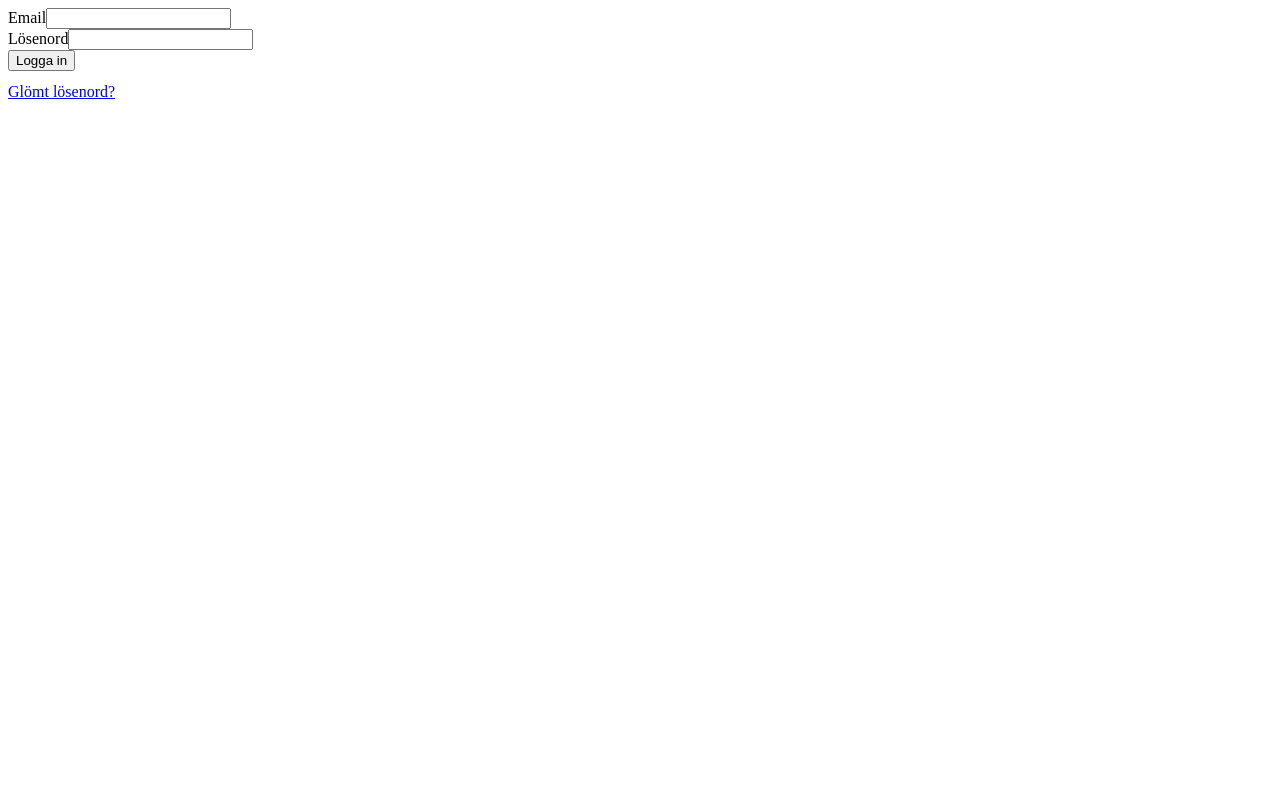
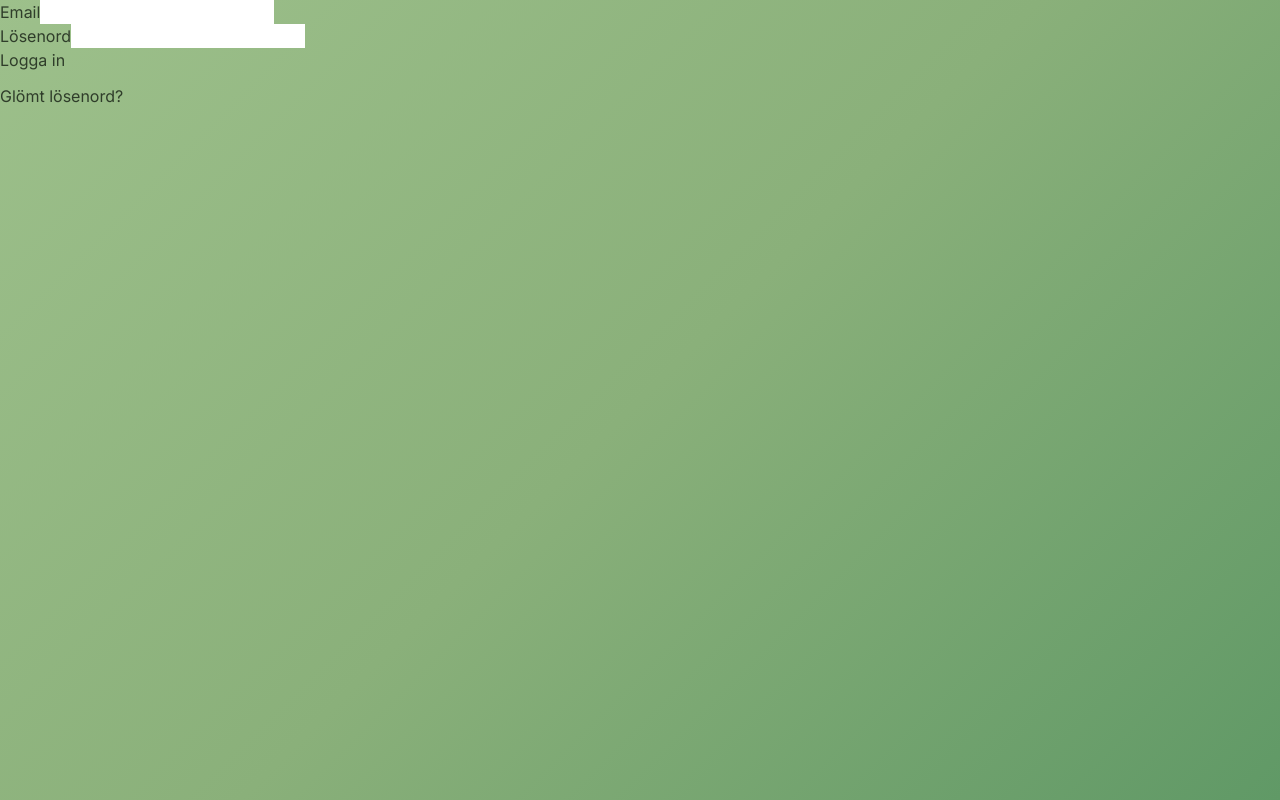
Before and after one commit to CNA-26/users-frontend, a React (Create React App) app: page /login in a window 1280 px wide. Built offline with nearby package versions, Linux system fonts and the light colour scheme.

Commit message:
Team commit: tailwind Css config

```diff
--- a/package.json
+++ b/package.json
@@ -9,6 +9,9 @@
     "@types/node": "^18.19.0",
     "@types/react": "^18.2.79",
     "@types/react-dom": "^18.2.25",
+    "autoprefixer": "^10.4.24",
+    "postcss": "^8.5.6",
+    "tailwindcss": "^3.4.17",
     "typescript": "^4.9.5"
   },
   "scripts": {
--- /dev/null
+++ b/postcss.config.js
@@ -0,0 +1,6 @@
+module.exports = {
+    plugins: {
+        tailwindcss: {},
+        autoprefixer: {},
+    },
+}
--- /dev/null
+++ b/src/index.css
@@ -0,0 +1,13 @@
+@import url('https://fonts.googleapis.com/css2?family=Lemon&family=Inter:wght@400;600;700&display=swap');
+
+@tailwind base;
+@tailwind components;
+@tailwind utilities;
+
+@layer base {
+    body {
+        @apply font-sans text-monstera-dark antialiased;
+        background: linear-gradient(135deg, #9DC08B 0%, #8AB07A 50%, #609966 100%);
+        min-height: 100vh;
+    }
+}
--- a/src/index.tsx
+++ b/src/index.tsx
@@ -1,5 +1,6 @@
 import React from 'react';
 import ReactDOM from 'react-dom/client';
+import './index.css';
 import App from './App';
 
 const root = ReactDOM.createRoot(document.getElementById('root') as HTMLElement);
--- /dev/null
+++ b/tailwind.config.js
@@ -0,0 +1,27 @@
+/** @type {import('tailwindcss').Config} */
+module.exports = {
+    content: [
+        "./src/**/*.{js,jsx,ts,tsx}",
+    ],
+    theme: {
+        extend: {
+            colors: {
+                monstera: {
+                    dark: '#2F3D2A',
+                    green: '#40513B',
+                    medium: '#609966',
+                    light: '#9DC08B',
+                    pale: '#EDF1D6',
+                }
+            },
+            fontFamily: {
+                branding: ['"Lemon"', 'cursive'],
+                sans: ['"Inter"', 'system-ui', 'sans-serif'],
+            },
+            backgroundImage: {
+                'monstera-gradient': 'linear-gradient(135deg, #9DC08B 0%, #8AB07A 50%, #609966 100%)',
+            }
+        },
+    },
+    plugins: [],
+}
```
Also changed, not shown: 1 other file (tests, documents, lock files or other folders).
